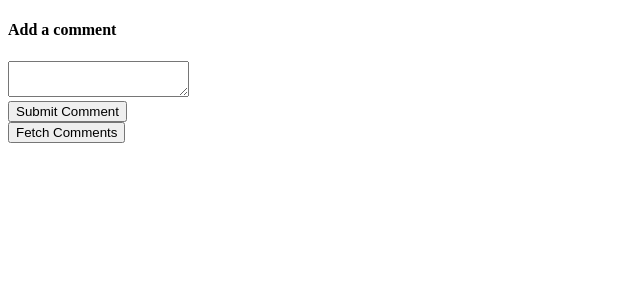
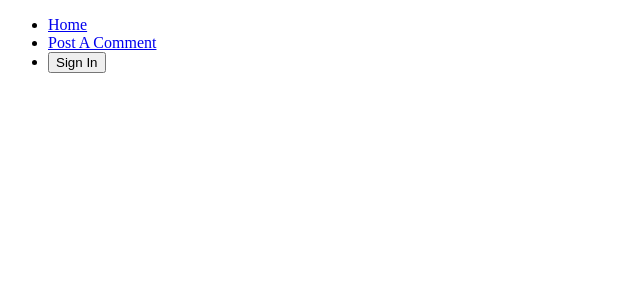
Before and after one commit to mvasigh/adv-rr-testing, a React (Create React App) app: page / in a window 1280 px wide. Shown: the top 300 px of the page, without its empty margins (0-640 px from the left). Built offline with nearby package versions, Linux system fonts and the light colour scheme.

Commit message:
update index and App with routing and navigation UI

```diff
--- a/src/components/App.js
+++ b/src/components/App.js
@@ -1,12 +1,44 @@
-import React from 'react';
+import React, { Component } from 'react';
+import { connect } from 'react-redux';
 import CommentBox from 'components/CommentBox';
 import CommentList from 'components/CommentList';
+import { Route, Link } from 'react-router-dom';
+import * as actions from 'actions';
 
-export default () => {
-  return (
-    <div>
-      <CommentBox />
-      <CommentList />
-    </div>
-  );
-};
+class App extends Component {
+  renderButton() {
+    const { auth } = this.props;
+    const buttonText = auth ? 'Sign Out' : 'Sign In';
+    const handleClick = () => this.props.authenticateUser(!auth);
+    return <button onClick={handleClick}>{buttonText}</button>;
+  }
+
+  renderHeader() {
+    return (
+      <ul>
+        <li>
+          <Link to="/">Home</Link>
+        </li>
+        <li>
+          <Link to="/post">Post A Comment</Link>
+        </li>
+        <li>{this.renderButton()}</li>
+      </ul>
+    );
+  }
+
+  render() {
+    return (
+      <div>
+        {this.renderHeader()}
+        <Route path="/post" component={CommentBox} />
+        <Route exact path="/" component={CommentList} />
+      </div>
+    );
+  }
+}
+
+export default connect(
+  ({ auth }) => ({ auth }),
+  actions
+)(App);
--- a/src/index.js
+++ b/src/index.js
@@ -2,10 +2,13 @@ import React from 'react';
 import ReactDOM from 'react-dom';
 import Root from 'Root';
 import App from 'components/App';
+import { BrowserRouter as Router, Route } from 'react-router-dom';
 
 ReactDOM.render(
   <Root>
-    <App />
+    <Router>
+      <Route path="/" component={App} />
+    </Router>
   </Root>,
   document.querySelector('#root')
 );
```
